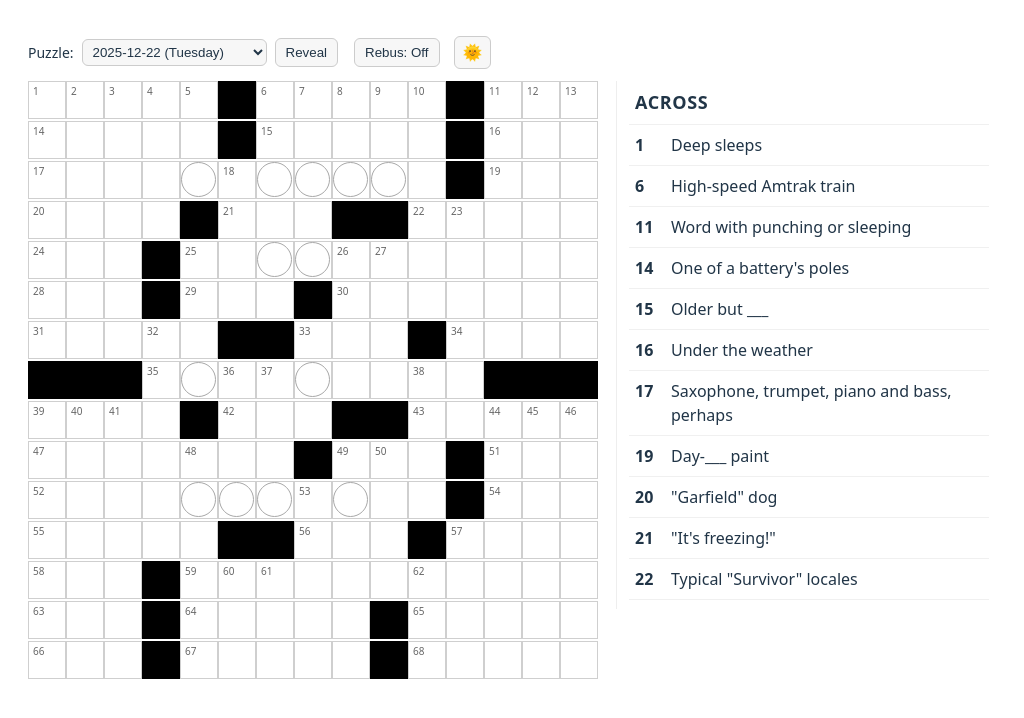
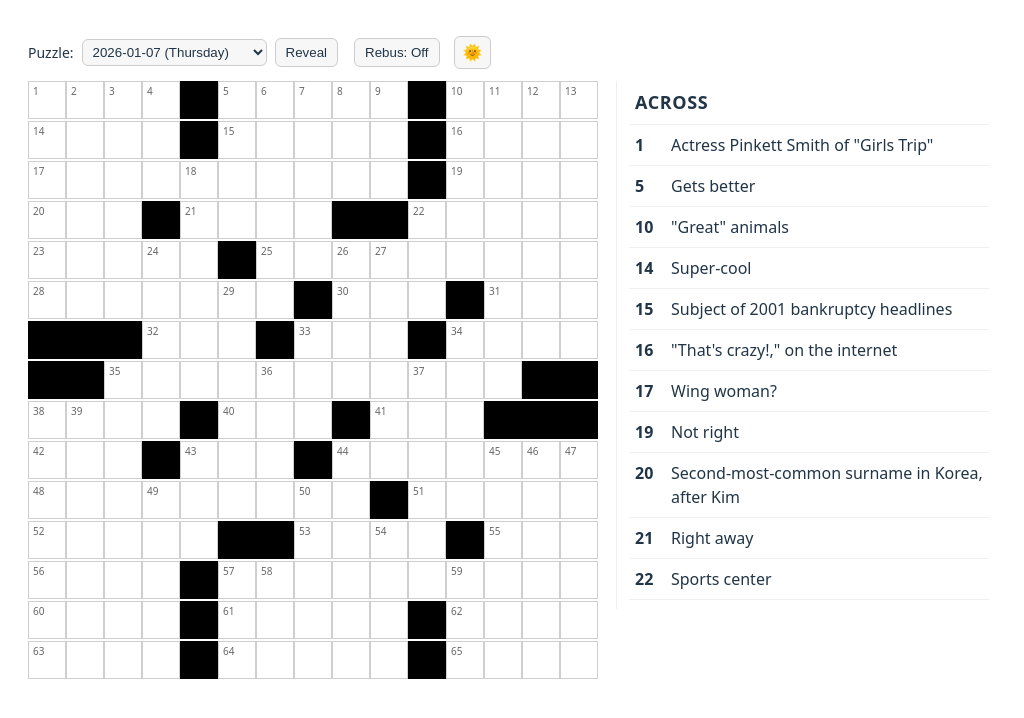
Before and after one commit to walker-finlay/cwk, a React (Vite) app in the folder client/: page / in a window 1280 px wide. Shown: the top 718 px of the page, without its empty margins (0-1024 px from the left). Built offline with nearby package versions, Linux system fonts and the light colour scheme.

Commit message:
fix: sort puzzle files by date in descending order

```diff
--- a/client/src/App.tsx
+++ b/client/src/App.tsx
@@ -1,7 +1,7 @@
 import React, { useEffect, useRef, useState } from 'react'
 import './App.css'
 import type { PuzzleBody, Clue, ClueList, Cell, PuzzleFile, Direction } from './types'
-import { getDay } from 'date-fns'
+import { compareDesc, getDay } from 'date-fns'
 import { getCircleCells, getReferencedCellIndices, renderClueText } from './utils'
 
 function App() {
@@ -23,6 +23,7 @@ function App() {
         return body ? { path, name, body } : null
       })
       .filter((e): e is { path: string; name: string; body: PuzzleBody } => !!e)
+      .sort((a, b) => compareDesc(new Date(a.name), new Date(b.name)))
     return entries
   }
 
```
